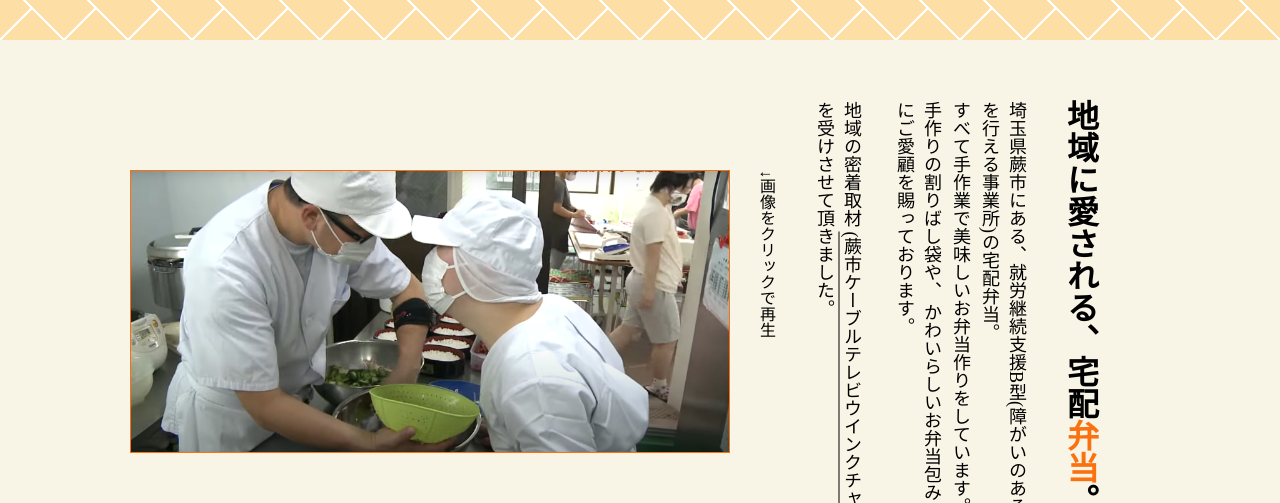
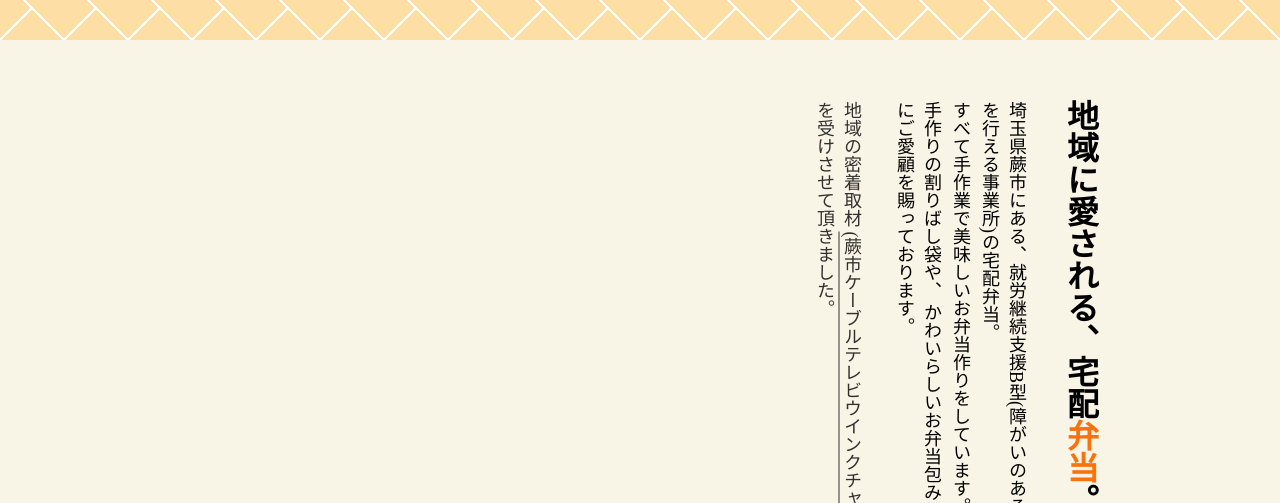
Before and after one commit to HarukiOkamoto/rakuraku, a Nuxt app: page / in a window 1280 px wide. Shown: the part 760-1263 px from the top of the page. Built offline with nearby package versions, Linux system fonts and the light colour scheme; a web font is replaced by a local one.

Commit message:
explanation fin

```diff
--- a/components/Contents/content1.vue
+++ b/components/Contents/content1.vue
@@ -9,7 +9,7 @@ onMounted(() => {
             }
         },
         {
-            threshold: 0.1,
+            threshold: 0.5,
         }
     );
 
--- a/components/Contents/content2.vue
+++ b/components/Contents/content2.vue
@@ -9,7 +9,7 @@ onMounted(() => {
             }
         },
         {
-            threshold: 0.1,
+            threshold: 0.5,
         }
     );
 
--- a/components/Contents/content3.vue
+++ b/components/Contents/content3.vue
@@ -9,7 +9,7 @@ onMounted(() => {
             }
         },
         {
-            threshold: 0.1,
+            threshold: 0.5,
         }
     );
 
--- a/components/explanation.vue
+++ b/components/explanation.vue
@@ -18,7 +18,7 @@ onMounted(() => {
             }
         },
         {
-            threshold: 1,
+            threshold: 0.3,
         }
     );
 
@@ -29,21 +29,22 @@ onMounted(() => {
 <template>
     <div class="explanation-area" :class="{ 'fade-in': isVisible }">
         <div class="explanation-text">
-            <h1>地域に愛される、宅配<span>弁当</span>。</h1>
+            <h1 :class="{ 'fade-in': isVisible }" style="--delay: 0s;">地域に愛される、宅配<span>弁当</span>。</h1>
             <div class="text-area">
-                <p>埼玉県蕨市にある、就労継続支援B型(障がいのある方が就労訓練を行える事業所)の宅配弁当。</p>
-                <p>すべて手作業で美味しいお弁当作りをしています。</p>
-                <p>手作りの割りばし袋や、 かわいらしいお弁当包みで地域の皆さんにご愛顧を賜っております。</p>
+                <p :class="{ 'fade-in': isVisible }" style="--delay: 1s;">埼玉県蕨市にある、就労継続支援B型(障がいのある方が就労訓練を行える事業所)の宅配弁当。</p>
+                <p :class="{ 'fade-in': isVisible }" style="--delay: 2s;">すべて手作業で美味しいお弁当作りをしています。</p>
+                <p :class="{ 'fade-in': isVisible }" style="--delay: 3s;">手作りの割りばし袋や、 かわいらしいお弁当包みで地域の皆さんにご愛顧を賜っております。</p>
                 <br>
-                <p>地域の密着取材
+                <p :class="{ 'fade-in': isVisible }" style="--delay: 4s;">地域の密着取材
                     <a href=" https://www.youtube.com/@catvwink" target="_blank">(蕨市ケーブルテレビウインクチャンネル)</a>の取材を受けさせて頂きました。
                 </p>
+
             </div>
         </div>
         <div class="explanation-movie">
             <button @click="isModalOpen = true">
-                <p>↓画像をクリックで再生</p>
-                <img src="@/assets/images/mainImg.png" alt="">
+                <p :class="{ 'fade-in': isVisible }" style="--delay: 5s;">↓画像をクリックで再生</p>
+                <img src="@/assets/images/mainImg.png" alt="" :class="{ 'fade-in': isVisible }" style="--delay: 5s;">
             </button>
             <Modal v-if="isModalOpen" @close="closeModal"></Modal>
         </div>
@@ -59,6 +60,7 @@ onMounted(() => {
     writing-mode: vertical-rl;
     padding: 30px;
     position: relative;
+    opacity: 0;
 }
 
 .explanation-area h1 {
@@ -106,6 +108,12 @@ onMounted(() => {
     transform: scale(1.05);
 }
 
+.fade-in {
+    opacity: 0;
+    animation: fade-in 2s ease forwards;
+    animation-delay: var(--delay);
+}
+
 @keyframes fade-in {
     0% {
         opacity: 0;
--- a/components/main.vue
+++ b/components/main.vue
@@ -27,7 +27,7 @@ export default {
             document.body.style.overflow = 'hidden';
             setTimeout(() => {
                 document.body.style.overflow = '';
-            }, 2000 + 1000 + 1300 + text.value.flat().length * 0.1 * 1000);
+            }, 2000 + 1000 + 1000 + text.value.flat().length * 0.1 * 1000);
         });
 
         return {
```
